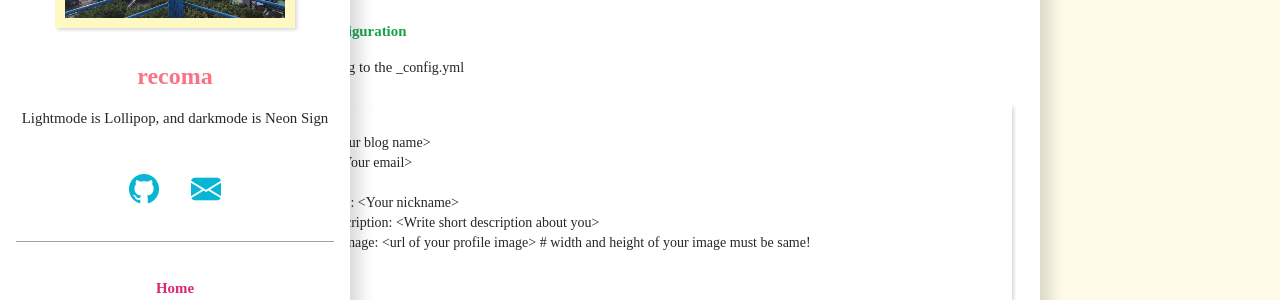
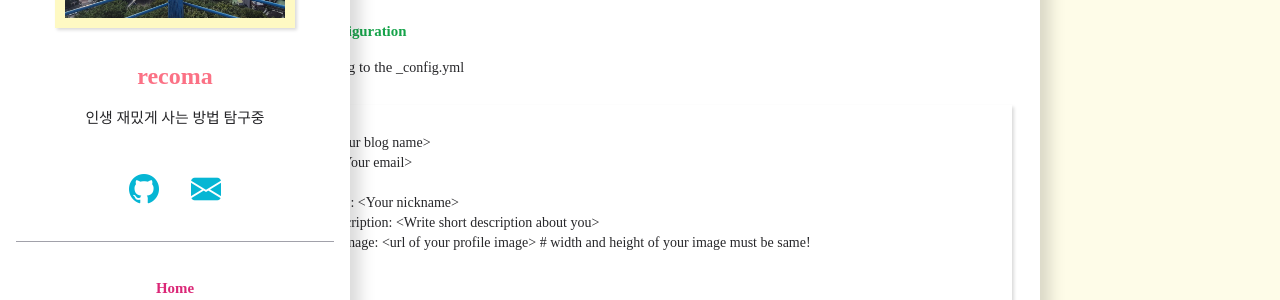
Before and after one commit to recoma96/recoma96.github.io, a Jekyll site: the page built from index.md, in a window 1280 px wide. Shown: the part 336-636 px from the top of the page. Built offline with Jekyll 4.4.1, drawn with Linux system fonts in a browser that asks for light colours; some web fonts are replaced; a style sheet for code colours, icons or effects is not loaded.

```diff
--- a/_config.yml
+++ b/_config.yml
@@ -1,11 +1,11 @@
 # User Setting Area
 title: LolliNeon
 email: seokbong60@gmail.com
-baseurl: "/lollineon" # the subpath of your site, e.g. /blog
-url: "https://sweetcase-production.github.io" # the base hostname & protocol for your site, e.g. http://example.com
+baseurl: "" # the subpath of your site, e.g. /blog
+url: "https://recoma96.github.io" # the base hostname & protocol for your site, e.g. http://example.com
 
 nickname: recoma
-user_description: Lightmode is Lollipop, and darkmode is Neon Sign
+user_description: 인생 재밌게 사는 방법 탐구중
 profile_image: /assets/img/profile.jpg
 
 social:
```
